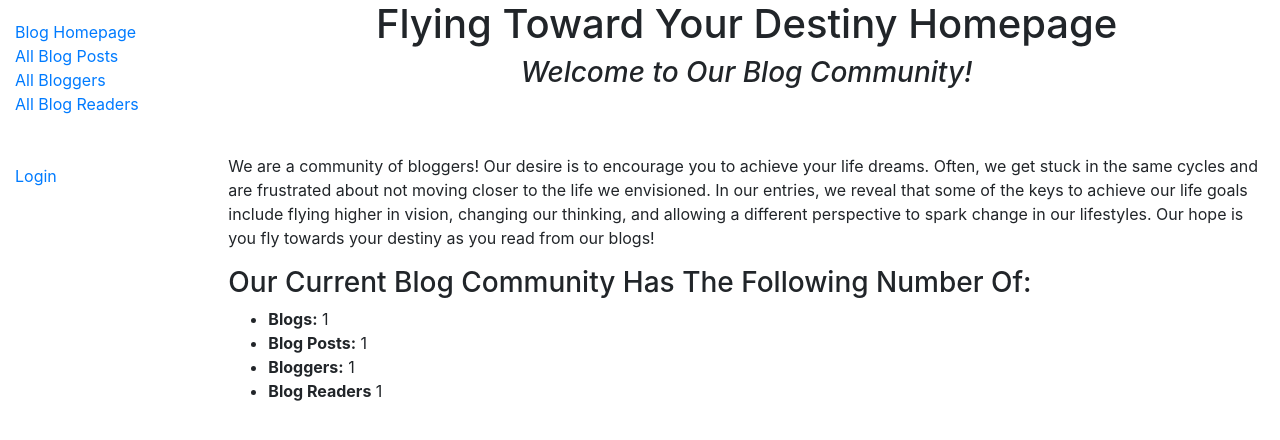
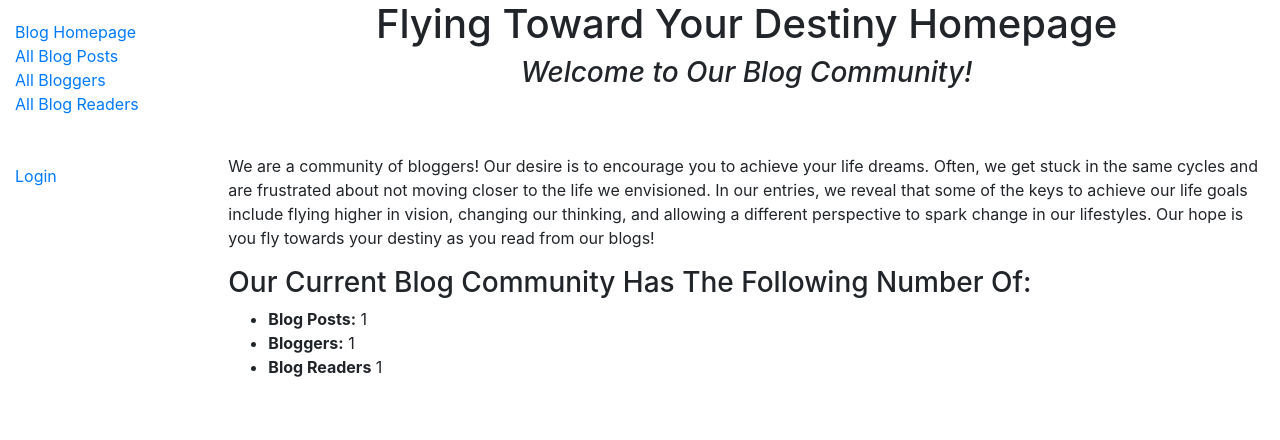
Before and after one commit to momentum-cohort-2019-05/w4-miniblog-phamm89, a Django app: template miniblog/templates/index.html in a window 1280 px wide. Shown: the top 440 px of the page. Run offline with Django 3.2, Linux system fonts and the light colour scheme; the template is opened without the code that fills it: most values are stand-ins (such as "Sample title", 1, 10 or a date in 2020); some libraries are stand-ins or nearby versions.

Commit message:
Removed BlogInstance

```diff
--- a/miniblog/templates/index.html
+++ b/miniblog/templates/index.html
@@ -11,8 +11,7 @@
   <p></p>
   <h3>Our Current Blog Community Has The Following Number Of:</h3>
   <ul>
-    <li><strong>Blogs:</strong> {{ num_blog }}</li>
-    <li><strong>Blog Posts:</strong> {{ num_bloginstance }}</li>
+    <li><strong>Blog Posts:</strong> {{ num_blog }}</li>
     <li><strong>Bloggers:</strong> {{ num_blogger }}</li>
     <li><strong>Blog Readers</strong> {{ num_blogreader }}</li>
   </ul>
```
